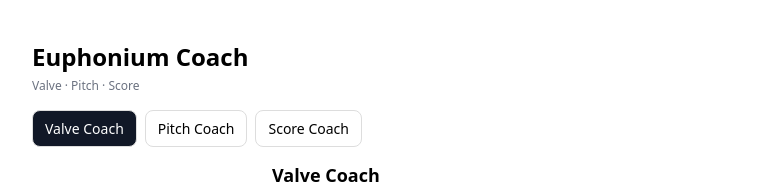
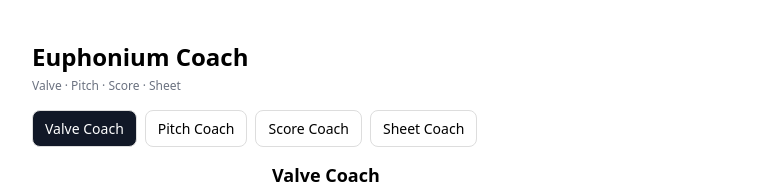
Before and after one commit to murry-galaxy/Euph-coach2, a React (Vite) app: page / in a window 1280 px wide. Shown: the top 190 px of the page, without its empty margins (128-911 px from the left). Built offline with nearby package versions, Linux system fonts and the light colour scheme.

Commit message:
Update App.jsx
add score upload

```diff
--- a/src/App.jsx
+++ b/src/App.jsx
@@ -3,6 +3,7 @@ import { BrowserRouter, Routes, Route, NavLink } from "react-router-dom";
 import ValveCoach from "./pages/ValveCoach.jsx";
 import PitchCoach from "./pages/PitchCoach.jsx";
 import ScoreCoach from "./pages/ScoreCoach.jsx";
+import SheetCoach from "./pages/SheetCoach.jsx";
 
 const navStyle = ({ isActive }) => ({
   padding: "8px 12px",
@@ -19,24 +20,21 @@ export default function App() {
   return (
     <BrowserRouter>
       <div style={{ maxWidth: 960, margin: "0 auto", padding: 16, fontFamily: "system-ui, sans-serif" }}>
-        {/* Header */}
         <header style={{ marginBottom: 16 }}>
           <h1 style={{ fontSize: 24, fontWeight: 700, marginBottom: 4 }}>Euphonium Coach</h1>
-          <div style={{ fontSize: 12, color: "#6b7280" }}>Valve · Pitch · Score</div>
+          <div style={{ fontSize: 12, color: "#6b7280" }}>Valve · Pitch · Score · Sheet</div>
         </header>
-
-        {/* Nav */}
         <nav style={{ display: "flex", gap: 8, marginBottom: 16, flexWrap: "wrap" }}>
-          <NavLink to="/"      end   style={navStyle}>Valve Coach</NavLink>
+          <NavLink to="/"       end  style={navStyle}>Valve Coach</NavLink>
           <NavLink to="/pitch"       style={navStyle}>Pitch Coach</NavLink>
           <NavLink to="/score"       style={navStyle}>Score Coach</NavLink>
+          <NavLink to="/sheet"       style={navStyle}>Sheet Coach</NavLink>
         </nav>
-
-        {/* Routes */}
         <Routes>
-          <Route path="/"      element={<ValveCoach />} />
-          <Route path="/pitch" element={<PitchCoach />} />
-          <Route path="/score" element={<ScoreCoach />} />
+          <Route path="/"       element={<ValveCoach />} />
+          <Route path="/pitch"  element={<PitchCoach />} />
+          <Route path="/score"  element={<ScoreCoach />} />
+          <Route path="/sheet"  element={<SheetCoach />} />
         </Routes>
       </div>
     </BrowserRouter>
```
